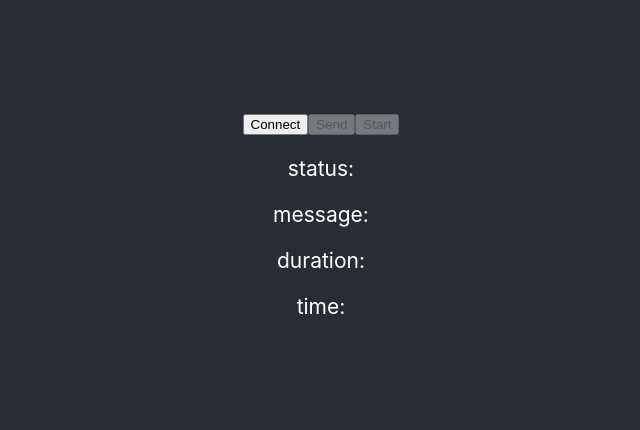
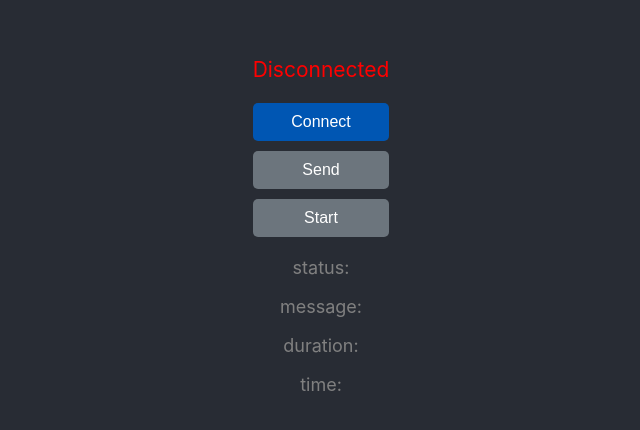
Before and after one commit to ThinDrew/vs-hardware-connect, a React (Create React App) app: page / in a window 1280 px wide. Shown: the part 176-606 px from the top of the page, without its empty margins (319-959 px from the left). Built offline with nearby package versions, Linux system fonts and the light colour scheme.

Commit message:
навёл красоты

```diff
--- /dev/null
+++ b/src/MainPage.css
@@ -0,0 +1,31 @@
+input[type="button"] {
+    padding: 10px 20px;
+    border: none;
+    border-radius: 5px;
+    background-color: #007bff;
+    color: white;
+    cursor: pointer;
+    font-size: 16px;
+    transition: background-color 0.3s;
+}
+
+input[type="button"]:disabled {
+    background-color: #6c757d;
+    cursor: not-allowed;
+}
+
+input[type="button"]:hover:not(:disabled) {
+    background-color: #0056b3;
+}
+
+.button-container {
+    display: flex;
+    flex-direction: column;
+    gap: 10px;
+    margin-bottom: 20px;
+}
+
+.message-label {
+    color: gray;
+    font-size: 18px;
+}
--- a/src/MainPage.tsx
+++ b/src/MainPage.tsx
@@ -3,6 +3,13 @@ import WSControl from "./controllers/devices/ws/client/wscontroller";
 import { IErrorMessage } from "./interfaces/IErrorMessage";
 import { IServiceRespond } from "./interfaces/IServiceRespond";
 import { validationJSON } from "./lib/util/errors";
+import "./MainPage.css"
+
+enum ConnectionStatus {
+    Disconnected = "Disconnected",
+    Connecting = "Connecting...",
+    Connected = "Connected",
+}
 
 interface IRespond {
     status: string | undefined;
@@ -20,7 +27,7 @@ const defaultRespond: IRespond = {
 
 interface IMainPageState {
     count: number;
-    isConnected: boolean;
+    connectionStatus: ConnectionStatus;
     isSendingRequests: boolean;
     respond: IRespond;
 }
@@ -44,7 +51,7 @@ export default class MainPage extends Component<{}, IMainPageState> {
         super(props);
         this.state = {
             count: 0,
-            isConnected: false,
+            connectionStatus: ConnectionStatus.Disconnected,
             isSendingRequests: false,
             respond: defaultRespond,
         };
@@ -59,18 +66,19 @@ export default class MainPage extends Component<{}, IMainPageState> {
 
     private setConnectionStateToOpen() {
         this.setState((state) => ({
-            isConnected: true,
+            connectionStatus: ConnectionStatus.Connected,
         }));
     }
 
     private setConnectionStateToClose() {
         this.setState((state) => ({
-            isConnected: false,
+            connectionStatus: ConnectionStatus.Disconnected,
             isSendingRequests: false
         }));
     }
 
     private async connect() {
+        this.setState({connectionStatus: ConnectionStatus.Connecting})
         this.wss = new WSControl(urlService);
         this.wss.onOpenUserHandler = this.setConnectionStateToOpen.bind(this);
     }
@@ -81,25 +89,11 @@ export default class MainPage extends Component<{}, IMainPageState> {
     }
 
     private async socketControl(e: any) {
-        if (this.state.isConnected) {
+        if (this.isConnected()) {
             this.disconnect();
         } else {
             await this.connect();
         }
-    }
-
-    incCounter(e: any) {
-        this.setState((state) => ({
-            count: state.count + 1,
-        }));
-    }
-
-    componentDidMount(): void {
-        this.timerId = setInterval((e: any) => this.incCounter(e), 1000);
-    }
-
-    componentWillUnmount(): void {
-        clearInterval(this.timerId);
     }
 
     validateRespond(respond: any): IRespond {
@@ -150,30 +144,52 @@ export default class MainPage extends Component<{}, IMainPageState> {
         );
     }
 
+    private isConnected(){
+        if (this.state.connectionStatus === ConnectionStatus.Connected)
+            return true
+        else if (this.state.connectionStatus === ConnectionStatus.Disconnected)
+            return false
+    }
+
     render(): React.ReactNode {
+        const statusColor = this.state.respond.status === "OK" ? "green" : "red";
+        const connectionColor =
+            this.state.connectionStatus === ConnectionStatus.Connected
+                ? "green"
+                : this.state.connectionStatus === ConnectionStatus.Connecting
+                ? "gray"
+                : "red";
+
         return (
             <div>
+                <p><span style={{ color: connectionColor }}>{this.state.connectionStatus}</span></p>
+                <div className="button-container">
                     <input
                         type="button"
-                    value={this.state.isConnected ? "Disconnect" : "Connect"}
+                        value={this.isConnected() ? "Disconnect" : "Connect"}
                         onClick={async (e) => await this.socketControl(e)}
+                        style={{
+                            backgroundColor: this.isConnected() ? "#ca3c3c" : "#0056b3"
+                        }}
                     />
                     <input
                         type="button"
                         value="Send"
-                    disabled={!this.state.isConnected || this.state.isSendingRequests}
+                        disabled={!this.isConnected() || this.state.isSendingRequests}
                         onClick={async (e) => await this.sendRequest(e)}
                     />
                     <input
                         type="button"
                         value={this.state.isSendingRequests ? "Stop" : "Start"}
-                    disabled={!this.state.isConnected}
+                        disabled={!this.isConnected()}
                         onClick={async (e) => await this.startSendingRequests(e)}
                     />
-                <p>status: {this.state.respond.status}</p>
-                <p>message: {this.state.respond.msg}</p>
-                <p>duration: {this.state.respond.duration}</p>
-                <p>time: {this.state.respond.time}</p>
+                </div>
+
+                <p className="message-label">status: <span style={{ color: statusColor }}>{this.state.respond.status}</span></p>
+                <p className="message-label">message: <span style={{ color: "white" }}>{this.state.respond.msg}</span></p>
+                <p className="message-label">duration: <span style={{ color: "white" }}>{this.state.respond.duration}</span></p>
+                <p className="message-label">time: <span style={{ color: "white" }}>{this.state.respond.time}</span></p>
             </div>
         );
     }
```
Lines whose indentation alone changed are shown as unchanged.
